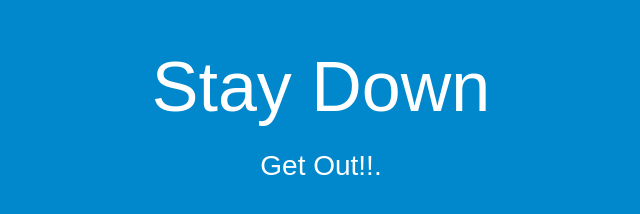
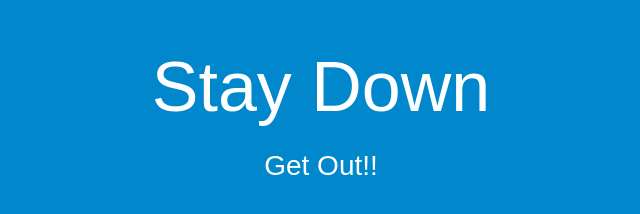
Before and after one commit to renjur292/test, a plain HTML site: page index.html in a window 1280 px wide. Shown: the full height of the page, 319-959 px from the left. Drawn offline with Linux system fonts and the light colour scheme.

Commit message:
Update index.html
slight tweak

```diff
--- a/index.html
+++ b/index.html
@@ -27,7 +27,7 @@
 <body>
   <div align="center">
     <h1>Stay Down</h1>
-    <h2>Get Out!!.</h2>
+    <h2>Get Out!!</h2>
   </div>
 </body>
 </html>
```
